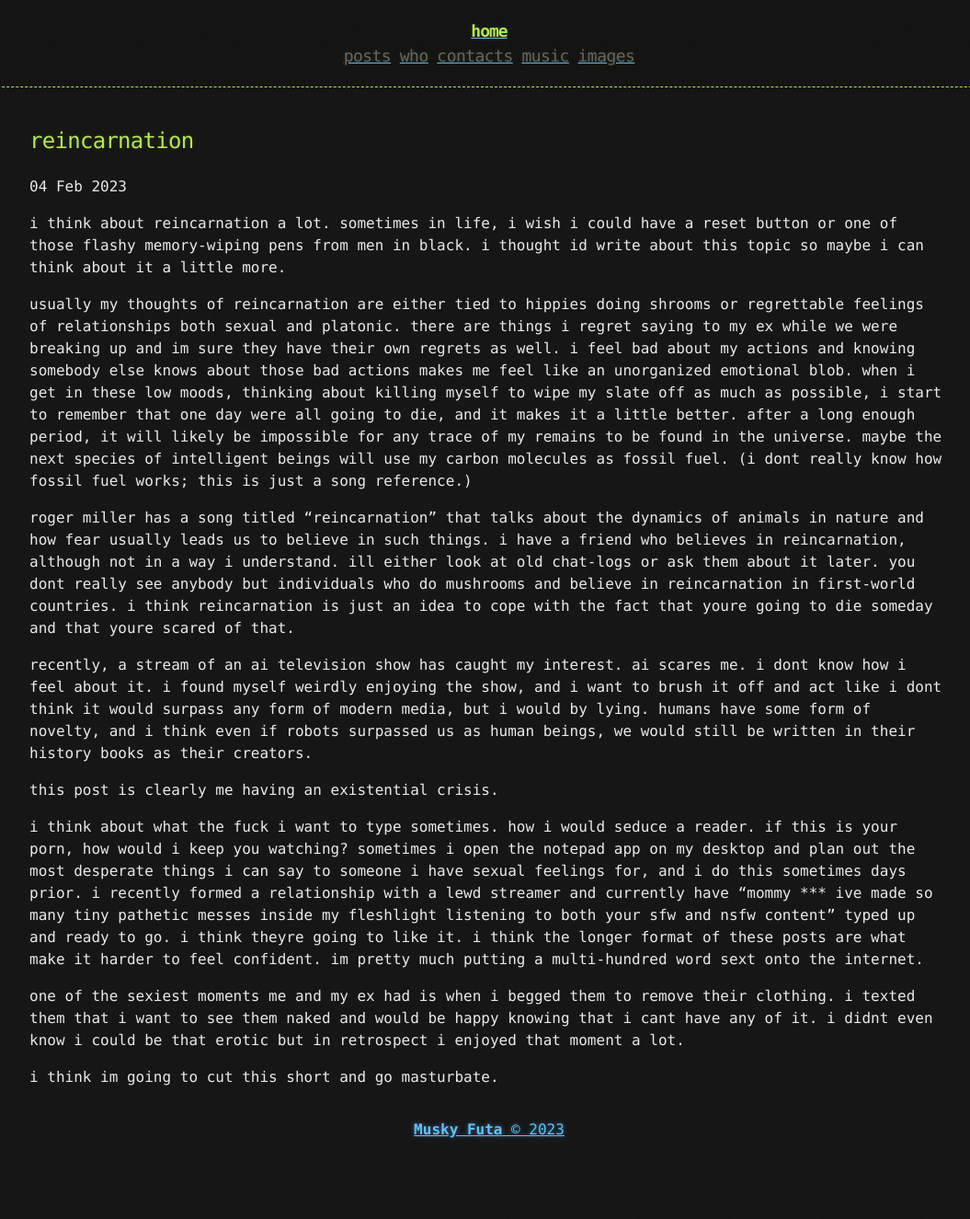
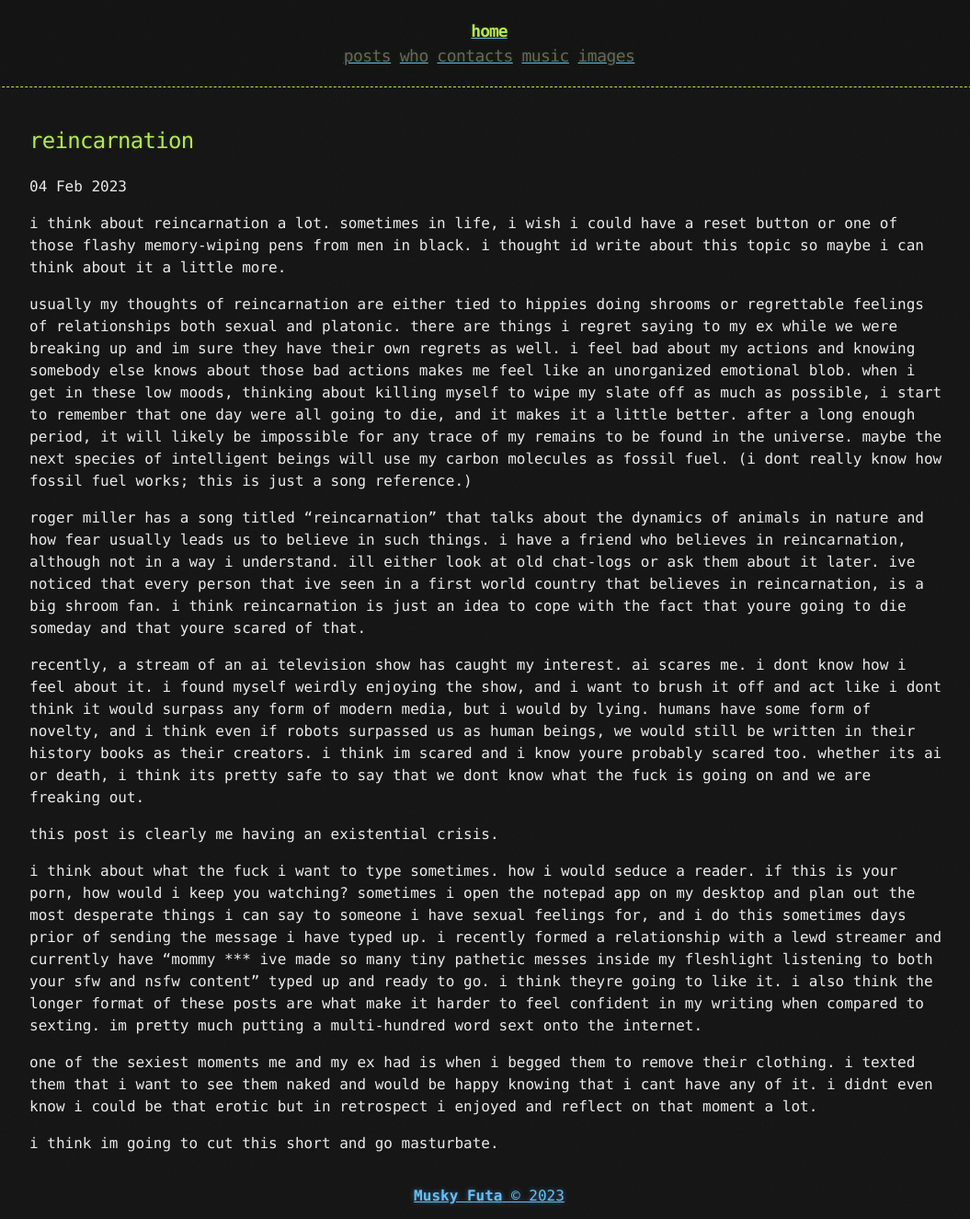
Before and after one commit to goobbess/goobbess.github.io, a Jekyll site: the page built from _posts/2023-02-04-reincarnation.md, in a window 1280 px wide. Shown: the whole page at 92% size, without its empty margins (108-1163 px from the left). Built offline with Jekyll 4.4.1, drawn with Linux system fonts in a browser that asks for light colours; before the commit the page ends 1253 px from its top, so only the background shows below that.

Commit message:
Update 2023-02-04-reincarnation.md

```diff
--- a/_posts/2023-02-04-reincarnation.md
+++ b/_posts/2023-02-04-reincarnation.md
@@ -8,14 +8,14 @@
 
 usually my thoughts of reincarnation are either tied to hippies doing shrooms or regrettable feelings of relationships both sexual and platonic. there are things i regret saying to my ex while we were breaking up and im sure they have their own regrets as well. i feel bad about my actions and knowing somebody else knows about those bad actions makes me feel like an unorganized emotional blob. when i get in these low moods, thinking about killing myself to wipe my slate off as much as possible, i start to remember that one day were all going to die, and it makes it a little better. after a long enough period, it will likely be impossible for any trace of my remains to be found in the universe. maybe the next species of intelligent beings will use my carbon molecules as fossil fuel. (i dont really know how fossil fuel works; this is just a song reference.)
 
-roger miller has a song titled "reincarnation" that talks about the dynamics of animals in nature and how fear usually leads us to believe in such things. i have a friend who believes in reincarnation, although not in a way i understand. ill either look at old chat-logs or ask them about it later. you dont really see anybody but individuals who do mushrooms and believe in reincarnation in first-world countries. i think reincarnation is just an idea to cope with the fact that youre going to die someday and that youre scared of that.
+roger miller has a song titled "reincarnation" that talks about the dynamics of animals in nature and how fear usually leads us to believe in such things. i have a friend who believes in reincarnation, although not in a way i understand. ill either look at old chat-logs or ask them about it later. ive noticed that every person that ive seen in a first world country that believes in reincarnation, is a big shroom fan. i think reincarnation is just an idea to cope with the fact that youre going to die someday and that youre scared of that.
 
-recently, a stream of an ai television show has caught my interest. ai scares me. i dont know how i feel about it. i found myself weirdly enjoying the show, and i want to brush it off and act like i dont think it would surpass any form of modern media, but i would by lying. humans have some form of novelty, and i think even if robots surpassed us as human beings, we would still be written in their history books as their creators.
+recently, a stream of an ai television show has caught my interest. ai scares me. i dont know how i feel about it. i found myself weirdly enjoying the show, and i want to brush it off and act like i dont think it would surpass any form of modern media, but i would by lying. humans have some form of novelty, and i think even if robots surpassed us as human beings, we would still be written in their history books as their creators. i think im scared and i know youre probably scared too. whether its ai or death, i think its pretty safe to say that we dont know what the fuck is going on and we are freaking out.
 
 this post is clearly me having an existential crisis.
 
-i think about what the fuck i want to type sometimes. how i would seduce a reader. if this is your porn, how would i keep you watching? sometimes i open the notepad app on my desktop and plan out the most desperate things i can say to someone i have sexual feelings for, and i do this sometimes days prior. i recently formed a relationship with a lewd streamer and currently have "mommy *** ive made so many tiny pathetic messes inside my fleshlight listening to both your sfw and nsfw content" typed up and ready to go. i think theyre going to like it. i think the longer format of these posts are what make it harder to feel confident. im pretty much putting a multi-hundred word sext onto the internet.
+i think about what the fuck i want to type sometimes. how i would seduce a reader. if this is your porn, how would i keep you watching? sometimes i open the notepad app on my desktop and plan out the most desperate things i can say to someone i have sexual feelings for, and i do this sometimes days prior of sending the message i have typed up. i recently formed a relationship with a lewd streamer and currently have "mommy *** ive made so many tiny pathetic messes inside my fleshlight listening to both your sfw and nsfw content" typed up and ready to go. i think theyre going to like it. i also think the longer format of these posts are what make it harder to feel confident in my writing when compared to sexting. im pretty much putting a multi-hundred word sext onto the internet.
 
-one of the sexiest moments me and my ex had is when i begged them to remove their clothing. i texted them that i want to see them naked and would be happy knowing that i cant have any of it. i didnt even know i could be that erotic but in retrospect i enjoyed that moment a lot.
+one of the sexiest moments me and my ex had is when i begged them to remove their clothing. i texted them that i want to see them naked and would be happy knowing that i cant have any of it. i didnt even know i could be that erotic but in retrospect i enjoyed and reflect on that moment a lot.
 
 i think im going to cut this short and go masturbate.
```
